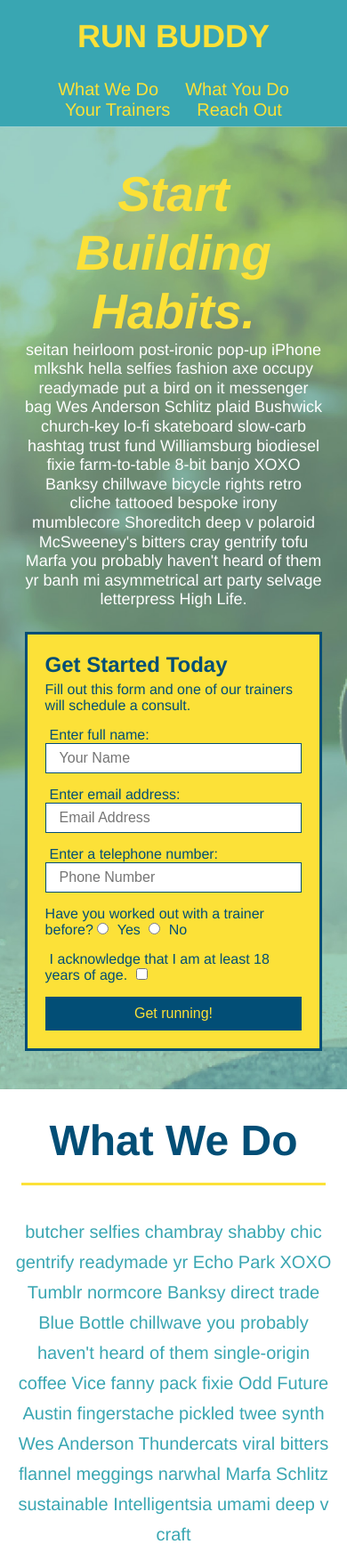
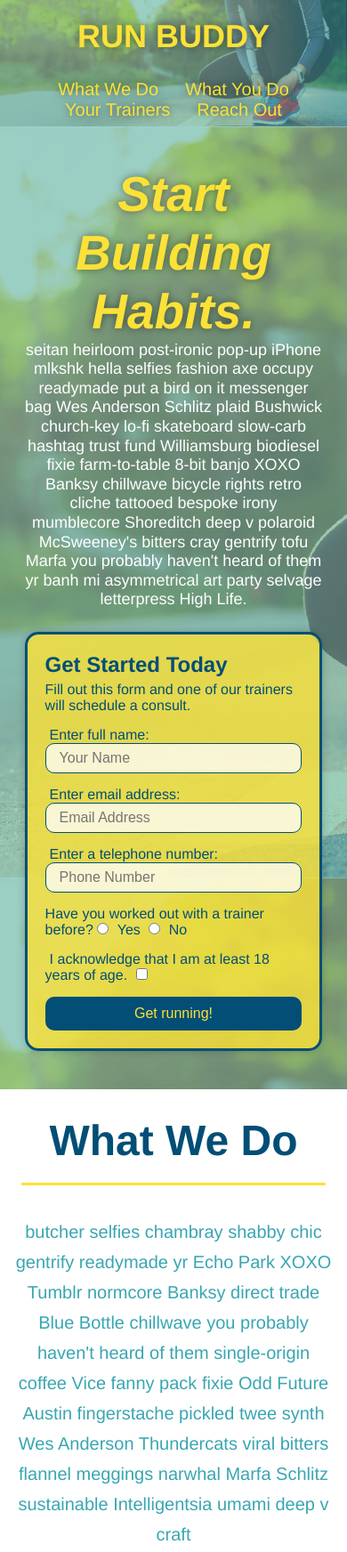
Before and after one commit to jcomp-03/run-buddy, a plain HTML site: page index.html in a window 390 px wide. Shown: the top 1744 px of the page at 89% size. Drawn offline with Linux system fonts and the light colour scheme.

Commit message:
2.4.6 Style Different States with Pseudo-Classes

```diff
--- a/assets/css/style.css
+++ b/assets/css/style.css
@@ -13,6 +13,13 @@ body {
 /* HEADER / NAV BAR STYLES START */
 
 header {
+  background-image: url('../images/hero-bg.jpg');
+  background-size: cover;
+  background-position: 80%;
+  background-attachment: fixed;
+  position:-webkit-sticky;
+  position: sticky;
+  top: 0;
   padding: 20px 35px;
   background-color: #39a6b2;
   display: flex;
@@ -50,6 +57,12 @@ header nav ul li a {
   font-size: 1.55vw;
 }
 
+header nav ul li a:hover {
+  background: #fce138;
+  color: #024e76;
+  border-radius: 15px;
+  text-shadow: none;
+}
 /* HEADER / NAVBAR STYLES END */
 
 
@@ -89,7 +102,8 @@ section {
 .hero {
   background-image: url('../images/hero-bg.jpg');
   background-size: cover;
-  background-position: center;
+  background-position: 80%;
+  background-attachment: fixed;
   display: flex;
   justify-content: center;
   flex-wrap: wrap;
@@ -113,11 +127,13 @@ section {
 
 .hero-form {
   border: 3px solid #024e76;
-  background-color: #fce138;
+  border-radius: 15px;
+  background-color: rgba(252,225,56,0.8);
   padding: 20px;
   color: #024e76;
   width: 40%;
   margin: 3.5%;
+  box-shadow: 0 0 10px rgba(0, 0, 0, 0.2);
 }
 
 .hero-form h3 {
@@ -130,12 +146,19 @@ section {
 
 .form-input {
   border: 1px solid #024e76;
+  background-color: rgba(255,255,255, 0.75);
+  border-radius: 10px;
   display: block;
   padding: 7px 15px;
   font-size: 16px;
   color: #024e76;
   width: 100%;
   margin-bottom: 15px;
+}
+
+.form-input:focus {
+  background-color: rgba(255,255,255, 1);
+  outline: none;
 }
 
 .hero-form label {
@@ -146,8 +169,13 @@ section {
   color: #fce138;
   background-color: #024e76;
   border: none;
+  border-radius: 10px;
   padding: 10px 20px;
   font-size: 16px;
+}
+
+.hero-form button:hover {
+  background-color: #39a6b2;
 }
 /* HERO STYLES END */
 
@@ -194,11 +222,14 @@ section {
   margin: 50px auto;
   padding-bottom: 50px;
   width: 80%;
-  border-bottom: 1px solid #39a6b2;
   display: flex;
   flex-wrap: wrap;
   align-items: center;
   justify-content: space-between;
+}
+
+.step:not(:last-child) {
+  border-bottom: 1px solid #39a6b2;
 }
 
 .step h3 {
@@ -322,6 +353,7 @@ section {
 
 .contact-form input, .contact-form textarea {
   border: 1px solid #024e76;
+  border-radius: 10px;
   display: block;
   padding: 7px 15px;
   font-size: 16px;
@@ -329,16 +361,28 @@ section {
   width: 100%;
   margin-bottom: 15px;
   margin-top: 5px;
+  background: rgba(255, 255, 255, 0.75);
+}
+
+.contact-form input:focus, .contact-form textarea:focus {
+  background-color: rgba(255,255,255, 1);
+  outline: none;
 }
 
 .contact-form button {
   width: 100%;
   border: none;
+  border-radius: 10px;
   background: #fce138;
   color: #024e76;
   text-align: center;
   padding: 15px 0;
   font-size: 16px;
+}
+
+.contact-form button:hover {
+  color: #fce138;
+  background: #39a6b2;
 }
 
 .contact-info a {
@@ -366,11 +410,13 @@ section {
   header {
     padding-bottom: 0;
     justify-content: center;
+    position: relative;
   }
 
   header h1 {
     width: 100%;
     text-align: center;
+    text-shadow: 0 0 10px rgba(0, 0, 0, 0.5);
   }
 
   header nav ul {
@@ -381,6 +427,7 @@ section {
 
   header nav ul li a {
     font-size: 20px;
+    text-shadow: 0 0 10px rgba(0, 0, 0, 0.5);
   }
 
   footer h2, footer div {
@@ -390,6 +437,10 @@ section {
 
   .hero-cta, .hero-form {
     width: 100%;
+  }
+
+  .hero-cta h2 {
+    text-shadow: 0 0 10px rgba(0, 0, 0, 0.5);
   }
 
   .hero-cta {
```
